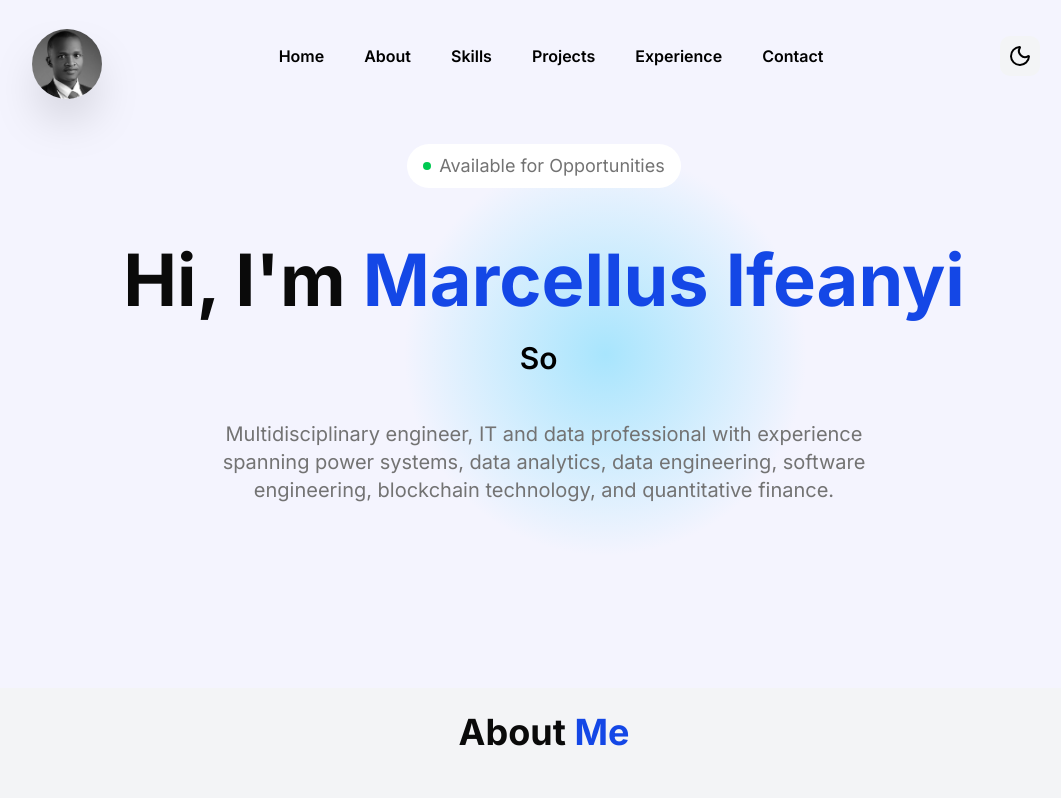
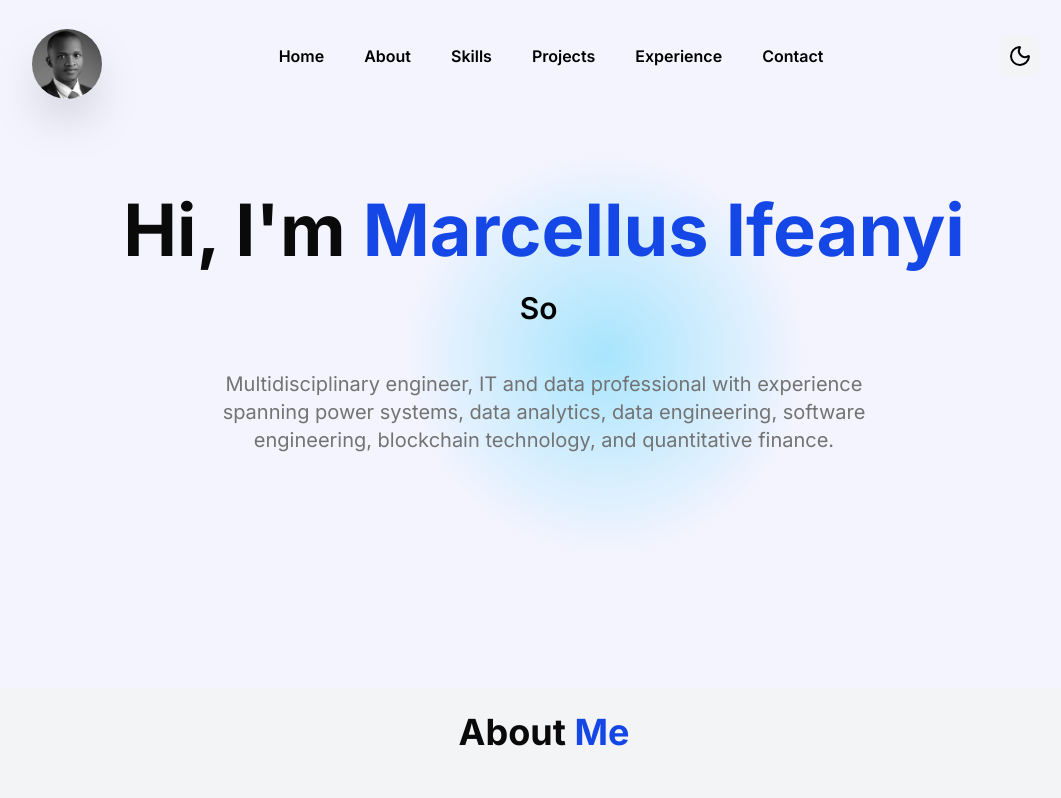
Before and after one commit to MarsIfeanyi/Mars-Ifeanyi-Portfolio, a Next.js app: page / in a window 1280 px wide. Shown: the top 798 px of the page, without its empty margins (96-1157 px from the left). Built offline with nearby package versions, Linux system fonts and the light colour scheme.

Commit message:
Fix some UI bugs

```diff
--- a/components/Home/Hero/Hero.tsx
+++ b/components/Home/Hero/Hero.tsx
@@ -24,12 +24,6 @@ const Hero = () => {
 
       <div className="relative z-10 text-center px-6 pt-24 sm:pt-0">
         {/* Sub title */}
-        <div data-aos="fade-up" className="sm:mb-6 ">
-          <span className="inline-flex items-center gap-1.5 sm:gap-2 px-3 sm:px-4 py-1.5 sm:py-2 rounded-full bg-white dark:bg-gray-600 text-muted-foreground dark:text-gray-200  sm:text-lg mb-8 max-w-[92vw]">
-            <span className=" text-xl w-2 h-2 rounded-full bg-green-500 shrink-0"></span>
-            Available for Opportunities
-          </span>
-        </div>
 
         {/* Title */}
         <h1
--- a/components/Home/Navbar/MobileNav.tsx
+++ b/components/Home/Navbar/MobileNav.tsx
@@ -20,7 +20,7 @@ const MobileNav = ({ closeNav, showNav }: Props) => {
 
       {/* navlinks */}
       <div
-        className={`text-white ${sidebarOpenClose} fixed justify-center flex flex-col h-full transform transition-all duration-500 delay-300 w-[50%] sm:w-[20%] bg-gray-800  space-y-6 z-1050`}
+        className={`text-white ${sidebarOpenClose} fixed justify-center flex flex-col h-full transform transition-all duration-500 delay-300 w-[60%] sm:w-[60%] bg-gray-800  space-y-6 z-1050`}
       >
         {Navlinks.map((link, index) => {
           return (
```
